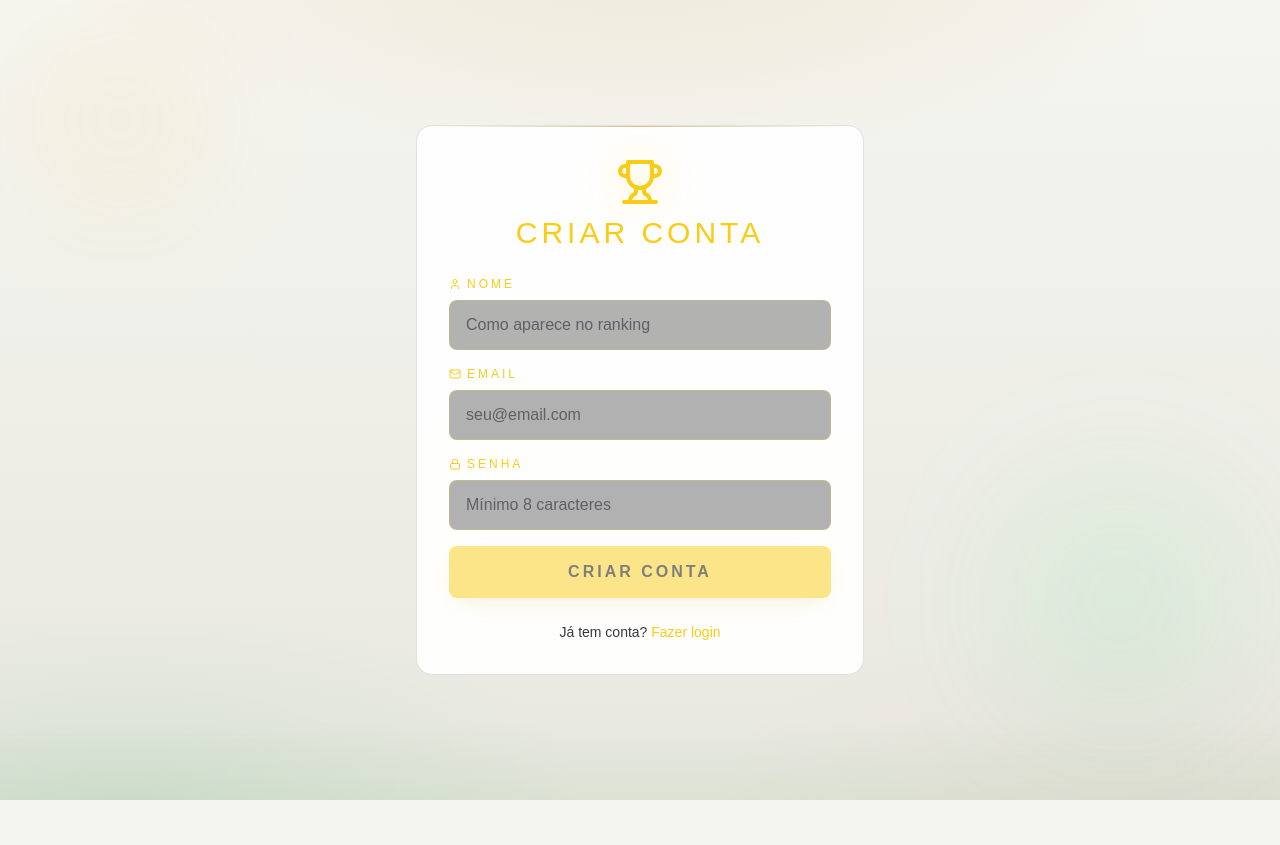
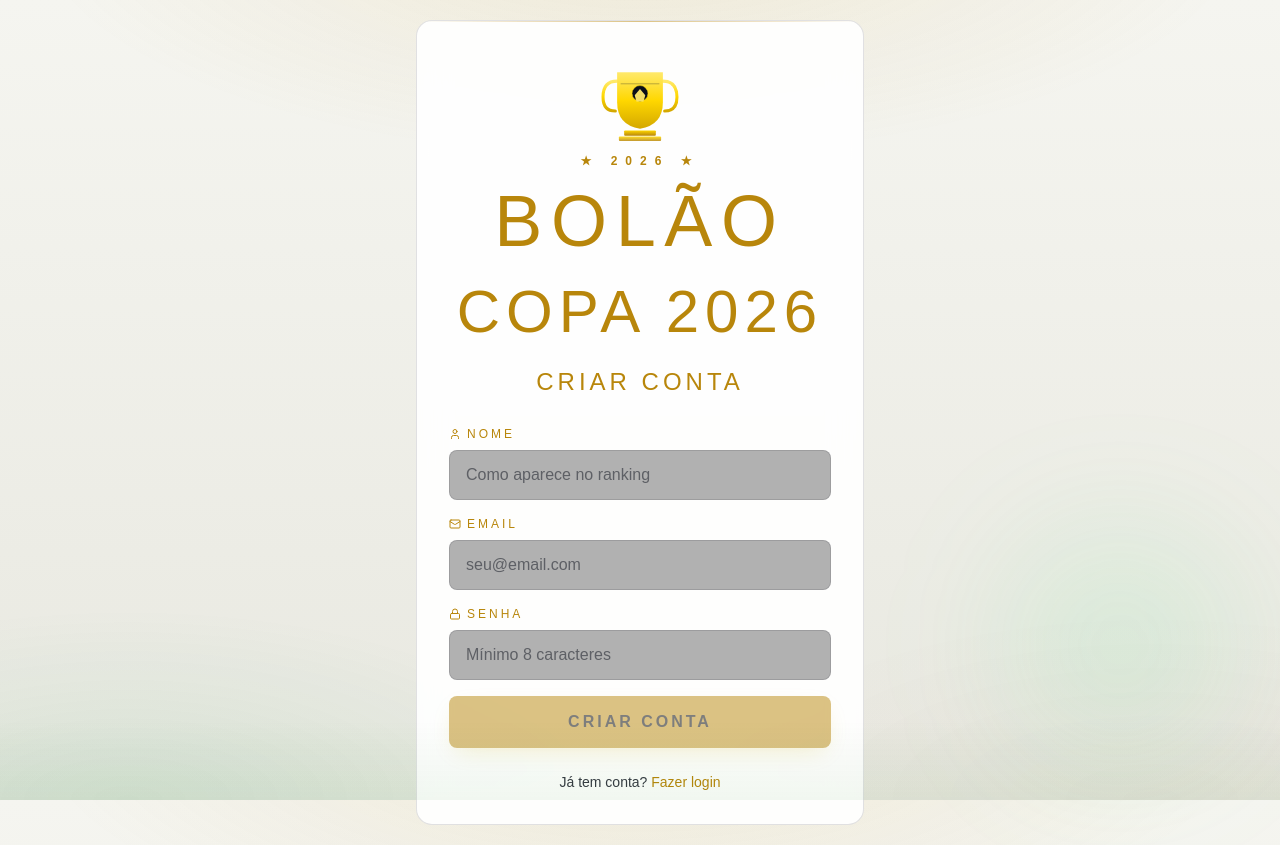
Before and after one commit to Mask3dT3/bolao-copa-2026, a Next.js app: page /cadastro in a window 1280 px wide. Before the commit the page ends 800 px from the top, so only its background shows below. Built offline with nearby package versions, Linux system fonts and the light colour scheme.

Commit message:
Update page.tsx

```diff
--- a/app/cadastro/page.tsx
+++ b/app/cadastro/page.tsx
@@ -4,7 +4,8 @@ import { useState } from "react";
 import { useRouter } from "next/navigation";
 import Link from "next/link";
 import { createClient } from "@/lib/supabase-browser";
-import { Trophy, Mail, Lock, User, Loader2, Check, X } from "lucide-react";
+import { Mail, Lock, User, Loader2, Check, X } from "lucide-react";
+import LogoBolao from "@/components/LogoBolao";
 
 function avaliarSenha(senha: string) {
   const tamanho = senha.length >= 8;
@@ -56,7 +57,6 @@ export default function Cadastro() {
       }
       setCarregando(false);
     } else {
-      // Tenta logar direto
       const { error: signInError } = await supabase.auth.signInWithPassword({
         email, password: senha,
       });
@@ -73,20 +73,20 @@ export default function Cadastro() {
 
   return (
     <div className="min-h-screen flex items-center justify-center p-5 relative">
-      <div className="absolute top-10 left-10 w-40 h-40 bg-yellow-400/10 rounded-full blur-3xl" />
+      <div className="absolute top-10 left-10 w-40 h-40 bg-[var(--gold)]/10 rounded-full blur-3xl" />
       <div className="absolute bottom-20 right-10 w-60 h-60 bg-green-400/10 rounded-full blur-3xl" />
 
       <div className="w-full max-w-md scorecard rounded-2xl p-8 relative">
-        <div className="text-center mb-7">
-          <Trophy size={48} className="text-yellow-400 mx-auto drop-shadow-[0_0_20px_rgba(255,215,0,0.3)]" />
-          <div className="font-display text-3xl tracking-[4px] text-yellow-400 mt-3 leading-none">
+        <div className="mb-7">
+          <LogoBolao tamanho="xl" />
+          <div className="mt-6 text-center font-display text-2xl tracking-[4px] text-[var(--gold)]">
             CRIAR CONTA
           </div>
         </div>
 
         <form onSubmit={cadastrar} className="space-y-4">
           <div>
-            <label className="font-display text-xs tracking-[3px] text-yellow-400 block mb-2 flex items-center gap-1.5">
+            <label className="font-display text-xs tracking-[3px] text-[var(--gold)] mb-2 flex items-center gap-1.5">
               <User size={12} /> NOME
             </label>
             <input
@@ -96,13 +96,14 @@ export default function Cadastro() {
               maxLength={40}
               value={nome}
               onChange={(e) => setNome(e.target.value)}
-              className="w-full px-4 py-3 bg-black/30 border border-yellow-400/20 rounded-lg text-white outline-none focus:border-yellow-400/60 transition"
+              className="w-full px-4 py-3 bg-black/30 border border-[var(--gold)]/20 rounded-lg outline-none focus:border-[var(--gold)]/60 transition"
+              style={{ color: "var(--text-primary)" }}
               placeholder="Como aparece no ranking"
             />
           </div>
 
           <div>
-            <label className="font-display text-xs tracking-[3px] text-yellow-400 block mb-2 flex items-center gap-1.5">
+            <label className="font-display text-xs tracking-[3px] text-[var(--gold)] mb-2 flex items-center gap-1.5">
               <Mail size={12} /> EMAIL
             </label>
             <input
@@ -111,13 +112,14 @@ export default function Cadastro() {
               autoComplete="email"
               value={email}
               onChange={(e) => setEmail(e.target.value)}
-              className="w-full px-4 py-3 bg-black/30 border border-yellow-400/20 rounded-lg text-white outline-none focus:border-yellow-400/60 transition"
+              className="w-full px-4 py-3 bg-black/30 border border-[var(--gold)]/20 rounded-lg outline-none focus:border-[var(--gold)]/60 transition"
+              style={{ color: "var(--text-primary)" }}
               placeholder="seu@email.com"
             />
           </div>
 
           <div>
-            <label className="font-display text-xs tracking-[3px] text-yellow-400 block mb-2 flex items-center gap-1.5">
+            <label className="font-display text-xs tracking-[3px] text-[var(--gold)] mb-2 flex items-center gap-1.5">
               <Lock size={12} /> SENHA
             </label>
             <input
@@ -126,7 +128,8 @@ export default function Cadastro() {
               autoComplete="new-password"
               value={senha}
               onChange={(e) => setSenha(e.target.value)}
-              className="w-full px-4 py-3 bg-black/30 border border-yellow-400/20 rounded-lg text-white outline-none focus:border-yellow-400/60 transition"
+              className="w-full px-4 py-3 bg-black/30 border border-[var(--gold)]/20 rounded-lg outline-none focus:border-[var(--gold)]/60 transition"
+              style={{ color: "var(--text-primary)" }}
               placeholder="Mínimo 8 caracteres"
             />
             {senha && (
@@ -153,7 +156,7 @@ export default function Cadastro() {
           <button
             type="submit"
             disabled={carregando || !validacao.valido}
-            className="w-full py-3.5 bg-yellow-400 hover:bg-yellow-300 text-black font-display tracking-[3px] text-base font-bold rounded-lg transition disabled:opacity-50 disabled:cursor-not-allowed flex items-center justify-center gap-2 glow-gold"
+            className="w-full py-3.5 bg-[var(--gold)] hover:opacity-90 text-black font-display tracking-[3px] text-base font-bold rounded-lg transition disabled:opacity-50 disabled:cursor-not-allowed flex items-center justify-center gap-2 glow-gold"
           >
             {carregando ? (
               <>
@@ -167,7 +170,7 @@ export default function Cadastro() {
 
         <div className="text-center mt-6 text-sm text-secondary">
           Já tem conta?{" "}
-          <Link href="/login" className="text-yellow-400 hover:underline font-medium">
+          <Link href="/login" className="text-[var(--gold)] hover:underline font-medium">
             Fazer login
           </Link>
         </div>
```
